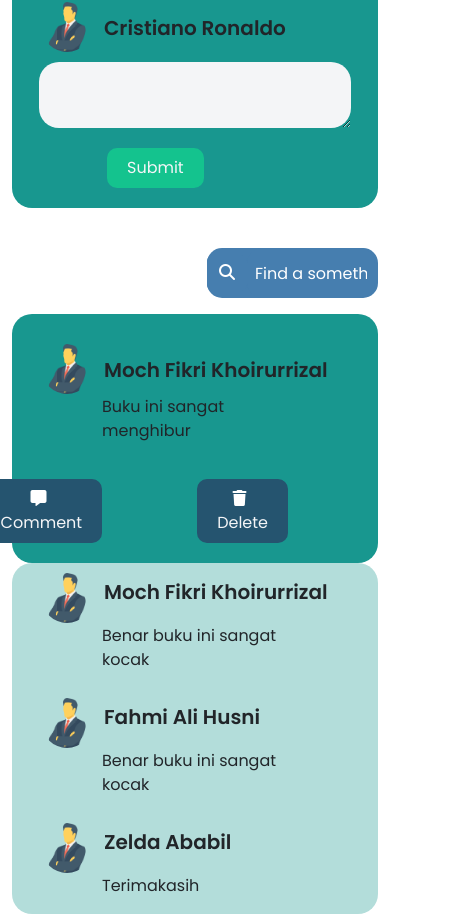
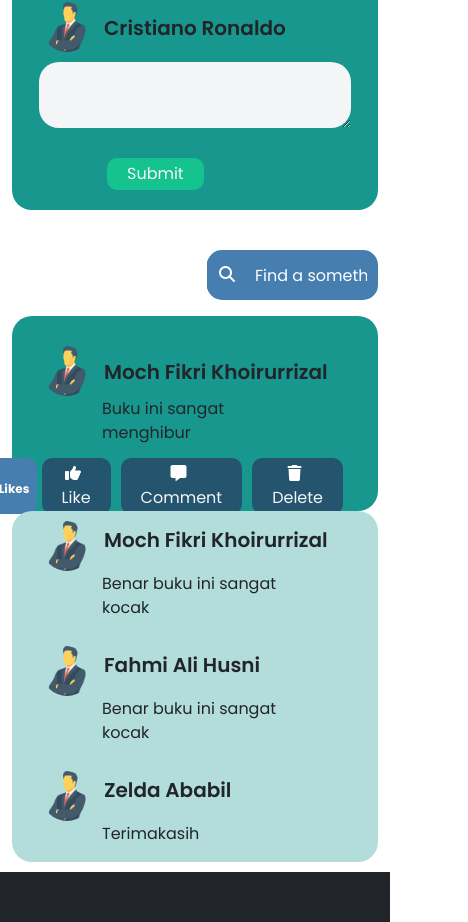
Before and after one commit to fikriwado/booklogia, a React (Create React App) app: page /thread/dear-tomorrow-notes-to-my-future-self-2018 in a window 390 px wide. Shown: the part 1054-1976 px from the top of the page, 468 px wide, since content can reach past the window. Built offline with nearby package versions, Linux system fonts and the light colour scheme.

Commit message:
fix mobile screen

```diff
--- a/src/index.css
+++ b/src/index.css
@@ -1,13 +1,8 @@
 body {
   margin: 0;
-  font-family: -apple-system, BlinkMacSystemFont, 'Segoe UI', 'Roboto', 'Oxygen',
-    'Ubuntu', 'Cantarell', 'Fira Sans', 'Droid Sans', 'Helvetica Neue',
+  font-family: -apple-system, BlinkMacSystemFont, "Segoe UI", "Roboto", "Oxygen",
+    "Ubuntu", "Cantarell", "Fira Sans", "Droid Sans", "Helvetica Neue",
     sans-serif;
   -webkit-font-smoothing: antialiased;
   -moz-osx-font-smoothing: grayscale;
 }
-
-code {
-  font-family: source-code-pro, Menlo, Monaco, Consolas, 'Courier New',
-    monospace;
-}
--- a/src/pages/Forum/Detail/index.js
+++ b/src/pages/Forum/Detail/index.js
@@ -86,7 +86,7 @@ function Thread() {
             <div className="comment-div">
               <textarea className="comment-input"></textarea>
             </div>
-            <div>
+            <div className="comment-btn-div">
               <button className="comment-btn">Submit</button>
             </div>
           </Card>
@@ -144,13 +144,15 @@ function Thread() {
                 >
                   <p>{komen.komentar}</p>
                 </div>
+                <Row style={{ display: "flex", justifyContent: "end" }}>
+                  <Col className="col-comment-inside">
                     <div
                       className="comment-like"
                       style={{
                         display: "flex",
-                    justifyContent: "right",
-                    paddingLeft: "90px",
-                    paddingRight: "90px",
+                        justifyContent: "space-between",
+                        marginLeft: "30px",
+                        marginRight: "30px",
                       }}
                     >
                       <span className="label">{komen.like} Likes</span>
@@ -188,6 +190,8 @@ function Thread() {
                         Delete
                       </button>
                     </div>
+                  </Col>
+                </Row>
               </Card>
               {komen.komen_lagi.length !== 0 ? (
                 <Card
--- a/src/sass/pages/_forum.scss
+++ b/src/sass/pages/_forum.scss
@@ -91,6 +91,15 @@
   justify-content: center;
 }
 
+.comment-btn-div {
+  width: 100%;
+  display: flex;
+  align-items: center;
+  margin-top: 10px;
+  margin-left: 90px;
+  justify-content: start;
+}
+
 .comment-img-inside {
   width: 50px;
   height: 50px;
@@ -123,11 +132,12 @@
 .comment-btn {
   background-color: #14c38e;
   color: #f4f5f7;
-  margin-left: 95px;
   margin-top: 20px;
   margin-bottom: 20px;
-  padding-top: 8px;
-  padding-bottom: 8px;
+  margin-left: 5px;
+  margin-right: 5px;
+  padding-top: 4px;
+  padding-bottom: 4px;
   padding-left: 20px;
   padding-right: 20px;
   border-radius: 10px;
@@ -206,3 +216,13 @@
   flex-wrap: wrap;
   align-items: center;
 }
+
+.col-comment-inside {
+  width: 100%;
+  height: 50px;
+  border-radius: 15px;
+  border: none;
+  display: flex;
+  align-items: center;
+  justify-content: flex-end;
+}
```
Lines whose indentation alone changed are shown as unchanged.
